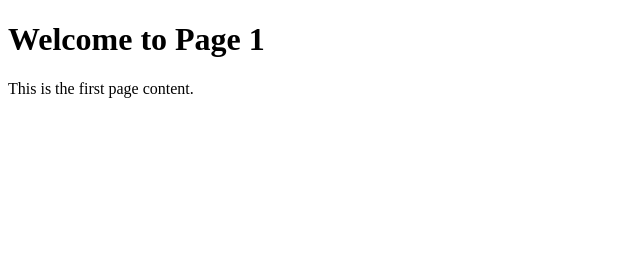
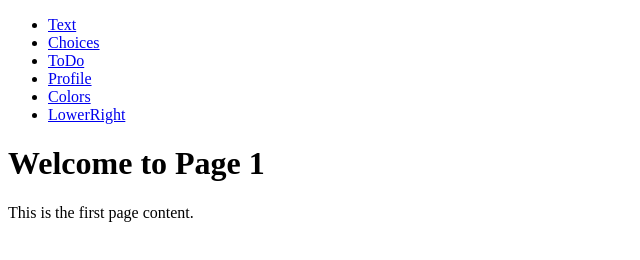
Before and after one commit to ericfeng52/CMSC434, a plain HTML site: page index.html in a window 1280 px wide. Shown: the whole page, without its empty margins (0-640 px from the left). Drawn offline with Linux system fonts and the light colour scheme.

Commit message:
updates2

```diff
--- a/index.html
+++ b/index.html
@@ -4,17 +4,28 @@
 <head>
     <meta charset="UTF-8">
     <meta name="viewport" content="width=device-width, initial-scale=1.0">
-    <title>Project page 1</title>
+    <title>Text</title>
     <link rel="stylesheet" href="style.css">
 </head>
 
 <body>
 
-        <div class="content">
-            <!-- index.html serves as the first screen -->
-            <h1>Welcome to Page 1</h1>
-            <p>This is the first page content.</p>
-        </div>
+    <nav>
+        <ul class="title-bar">
+            <li><a href="screens/index.html">Text</a></li>
+            <li><a href="screens/choices.html">Choices</a></li>
+            <li><a href="screens/todo.html">ToDo</a></li>
+            <li><a href="screens/profile.html">Profile</a></li>
+            <li><a href="screens/colors.html">Colors</a></li>
+            <li><a href="screens/lowerright.html">LowerRight</a></li>
+        </ul>
+    </nav>
+
+    <div class="content">
+        <!-- index.html serves as the first screen -->
+        <h1>Welcome to Page 1</h1>
+        <p>This is the first page content.</p>
+    </div>
 
     <script src="script.js"></script>
 </body>
```
Also changed, not shown: screens/choices.html (added, +1 -0 lines), screens/colors.html (added, +1 -0 lines), screens/lowerright.html (added, +1 -0 lines), screens/profile.html (added, +1 -0 lines), screens/todo.html (added, +1 -0 lines), screens/screen2.html (deleted), screens/screen3.html (deleted), screens/screen4.html (deleted), screens/screen5.html (deleted), screens/screen6.html (deleted).
